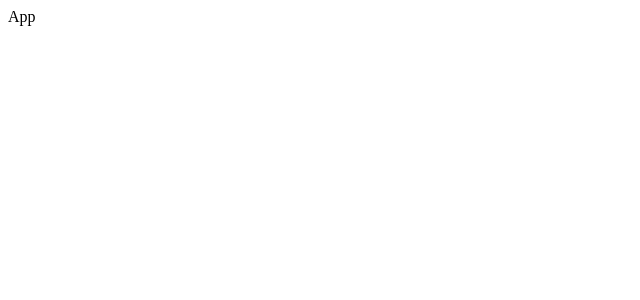
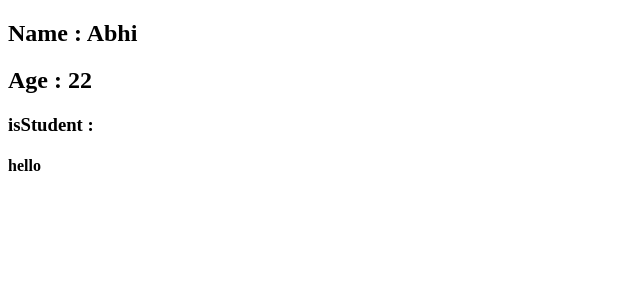
Before and after one commit to abhishek-rai-1/ReactWithTS, a React (Vite) app: page / in a window 1280 px wide. Shown: the top 300 px of the page, without its empty margins (0-640 px from the left). Built offline with nearby package versions, Linux system fonts and the light colour scheme.

Commit message:
create component

```diff
--- a/src/App.tsx
+++ b/src/App.tsx
@@ -1,5 +1,13 @@
+import { User } from "./components/User";
+
 const App = () => {
-  return <div>App</div>;
+  return (
+    <div>
+      <User name="Abhi" age={22} isStudent={false}>
+        hello
+      </User>
+    </div>
+  );
 };
 
 export default App;
--- /dev/null
+++ b/src/components/User.tsx
@@ -0,0 +1,30 @@
+import type { ReactNode } from "react";
+
+type UserType = {
+  name: string;
+  age: number;
+  isStudent: boolean;
+  children: ReactNode;
+};
+
+// we can also make the interface
+
+/*
+interface UserType {
+  name: string;
+  age: number;
+  isStudent: boolean;
+  children: ReactNode;
+}
+*/
+
+export const User = ({ name, age, isStudent, children }: UserType) => {
+  return (
+    <div>
+      <h2>Name : {name}</h2>
+      <h2>Age : {age}</h2>
+      <h3>isStudent : {isStudent}</h3>
+      <h4>{children}</h4>
+    </div>
+  );
+};
```
